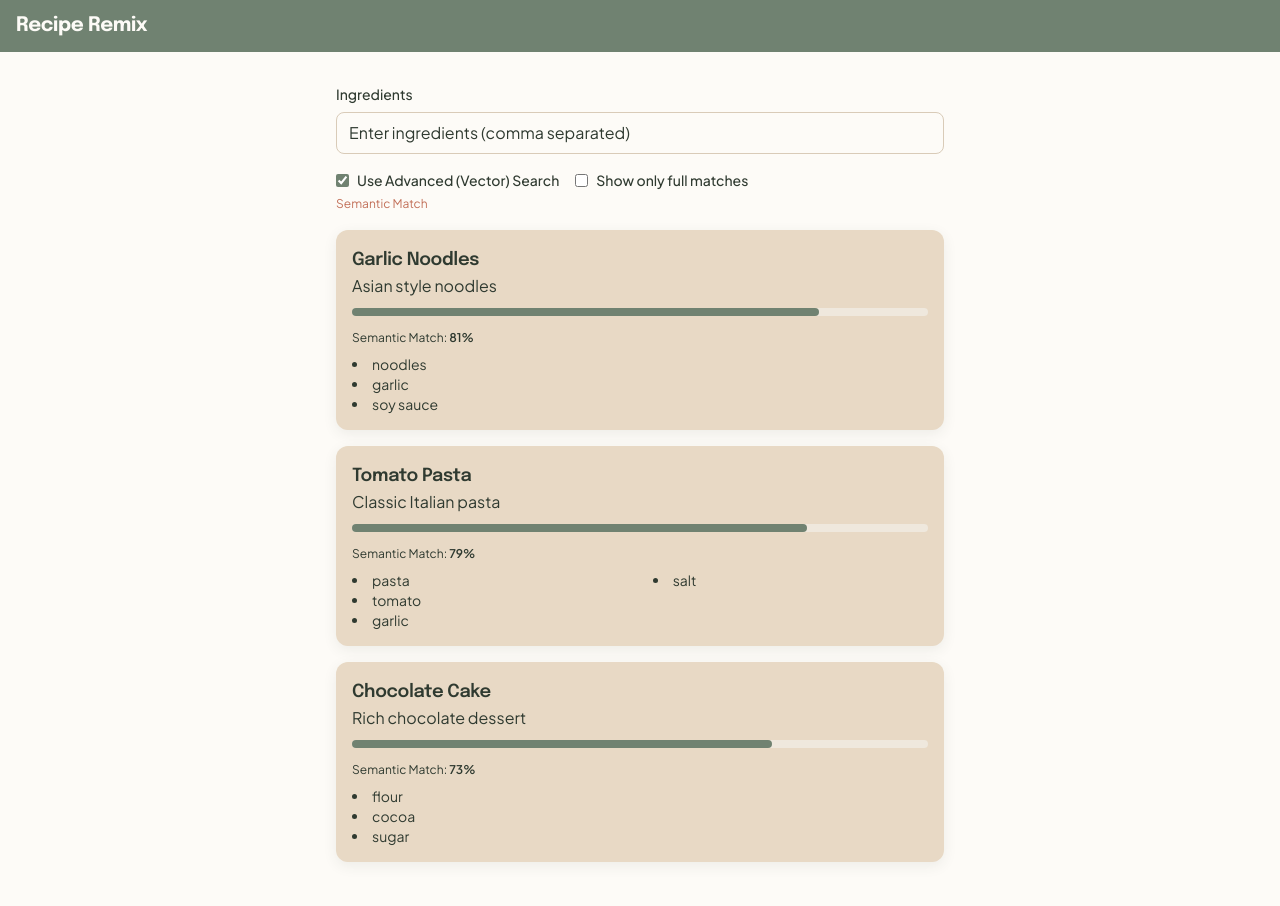
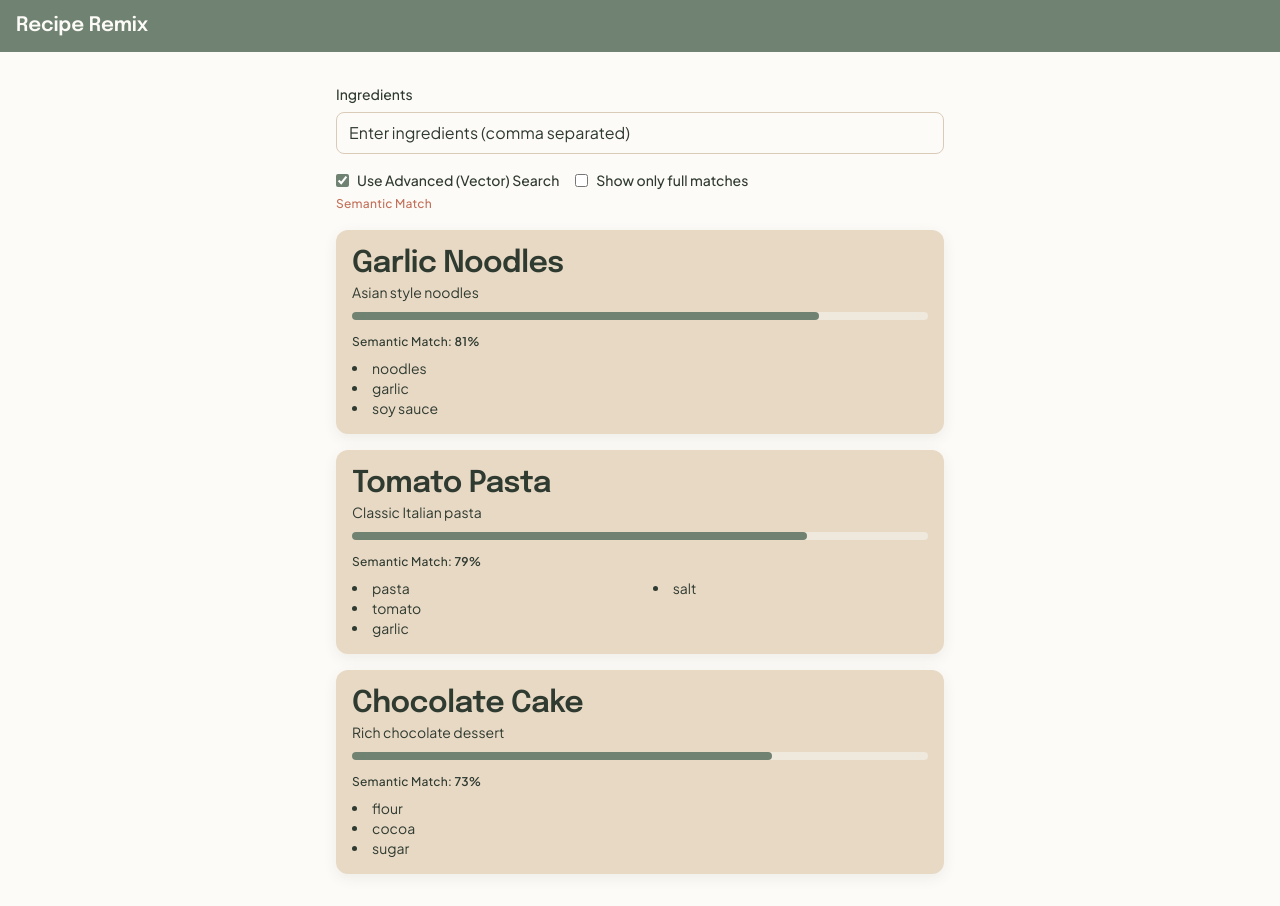
Before and after one commit to LubbaSaha/recipe-remix, a Next.js app: page / in a window 1280 px wide. Both pictures are taken after a click on the checkbox 342 px from the left and 180 px from the top of the page. Built offline with nearby package versions, Linux system fonts and the light colour scheme.

Commit message:
component change

```diff
--- a/src/app/recipes/[id]/page.tsx
+++ b/src/app/recipes/[id]/page.tsx
@@ -24,12 +24,14 @@ export default async function RecipeDetailPage({ params }: Props) {
       </div>
 
       <Card variant="panel" className="max-w-3xl mx-auto p-[var(--space-8)]">
-        <h1 className="mb-2 text-3xl font-bold">{recipe.title}</h1>
-        <p className="mb-6 text-[var(--color-neutral-foreground)]">{recipe.description}</p>
+        <h1 className="type-h2 mb-2">{recipe.title}</h1>
+        <p className="type-body text-[var(--color-neutral-foreground)] mb-6">
+          {recipe.description}
+        </p>
 
         <hr className="mb-6 border-[var(--color-neutral-border)]" />
 
-        <h2 className="mb-4 text-xl font-semibold">Ingredients</h2>
+        <h2 className="type-h4 mb-4">Ingredients</h2>
 
         <ul className="grid grid-cols-2 gap-[var(--space-3)]">
           {recipe.ingredients.map((ingredient) => (
--- a/src/components/layout/Header.tsx
+++ b/src/components/layout/Header.tsx
@@ -1,7 +1,7 @@
 export default function Header() {
   return (
     <header className="px-[var(--space-4)] py-[var(--space-3)] bg-[var(--color-primary)] text-[var(--color-primary-foreground)]">
-      <h1 className="text-xl font-bold">Recipe Remix</h1>
+      <h1 className="type-h4">Recipe Remix</h1>
     </header>
   );
 }
--- a/src/components/recipes/RecipeCard.tsx
+++ b/src/components/recipes/RecipeCard.tsx
@@ -29,8 +29,10 @@ export default function RecipeCard({ recipe, vectorMode }: Props) {
   return (
     <Link href={`/recipes/${recipe.id}`} className="block">
       <Card variant="interactive" className="p-[var(--space-4)]">
-        <h2 className="text-lg font-semibold">{recipe.title}</h2>
-        <p className="text-[var(--color-neutral-foreground)]">{recipe.description}</p>
+        <h2 className="type-h5">{recipe.title}</h2>
+        <p className="type-body-sm text-[var(--color-neutral-foreground)]">
+          {recipe.description}
+        </p>
 
         {recipe.totalQueryCount > 0 && (
           <ProgressBar
@@ -41,7 +43,7 @@ export default function RecipeCard({ recipe, vectorMode }: Props) {
 
         {recipe.totalQueryCount > 0 ? (
           <div>
-            <div className="mt-2 text-xs">
+            <div className="mt-2 type-caption">
               {vectorMode ? "Semantic Match:" : "Match Score:"}{" "}
               <span className="font-semibold">
                 {vectorMode
@@ -50,7 +52,7 @@ export default function RecipeCard({ recipe, vectorMode }: Props) {
               </span>
             </div>
 
-            <ul className="mt-2 list-disc list-inside text-sm grid grid-flow-col grid-rows-3">
+            <ul className="mt-2 type-body-sm list-disc list-inside grid grid-flow-col grid-rows-3">
               {visibleIngredients.map((ingredient) => {
                 const isMatched =
                   recipe.matchedIngredients.includes(ingredient);
--- a/src/components/recipes/RecipeList.tsx
+++ b/src/components/recipes/RecipeList.tsx
@@ -10,7 +10,7 @@ export default function RecipeList({ recipes, vectorMode }: Props) {
   return (
     <div className="grid mt-[var(--space-4)] gap-[var(--space-4)]">
       {recipes.length === 0 && (
-        <p className="mt-[var(--space-4)] text-[var(--color-neutral-foreground)]">
+        <p className="mt-[var(--space-4)] type-body-sm text-[var(--color-neutral-foreground)]">
           No recipes found
         </p>
       )}
--- a/src/components/search/SearchClient.tsx
+++ b/src/components/search/SearchClient.tsx
@@ -50,7 +50,7 @@ export default function SearchClient() {
             onChange={(e) => setIsAdvanced(e.target.checked)}
             className="accent-[var(--color-primary)]"
           />
-          <label className="text-sm text-[var(--color-neutral-foreground)]">
+          <label className="type-label text-[var(--color-neutral-foreground)]">
             Use Advanced (Vector) Search
           </label>
         </div>
@@ -62,16 +62,20 @@ export default function SearchClient() {
             onChange={(e) => setShowFullMatchOnly(e.target.checked)}
             className="accent-[var(--color-primary)]"
           />
-          <label className="text-sm text-[var(--color-neutral-foreground)]">
+          <label className="type-label text-[var(--color-neutral-foreground)]">
             Show only full matches
           </label>
         </div>
       </div>
 
       {isAdvanced ? (
-        <span className="text-xs text-[var(--color-secondary)]">Semantic Match</span>
+        <span className="type-caption text-[var(--color-secondary)]">
+          Semantic Match
+        </span>
       ) : (
-        <span className="text-xs text-[var(--color-neutral-foreground)]">Ingredient Match</span>
+        <span className="type-caption text-[var(--color-neutral-foreground)]">
+          Ingredient Match
+        </span>
       )}
 
       <RecipeList
```
